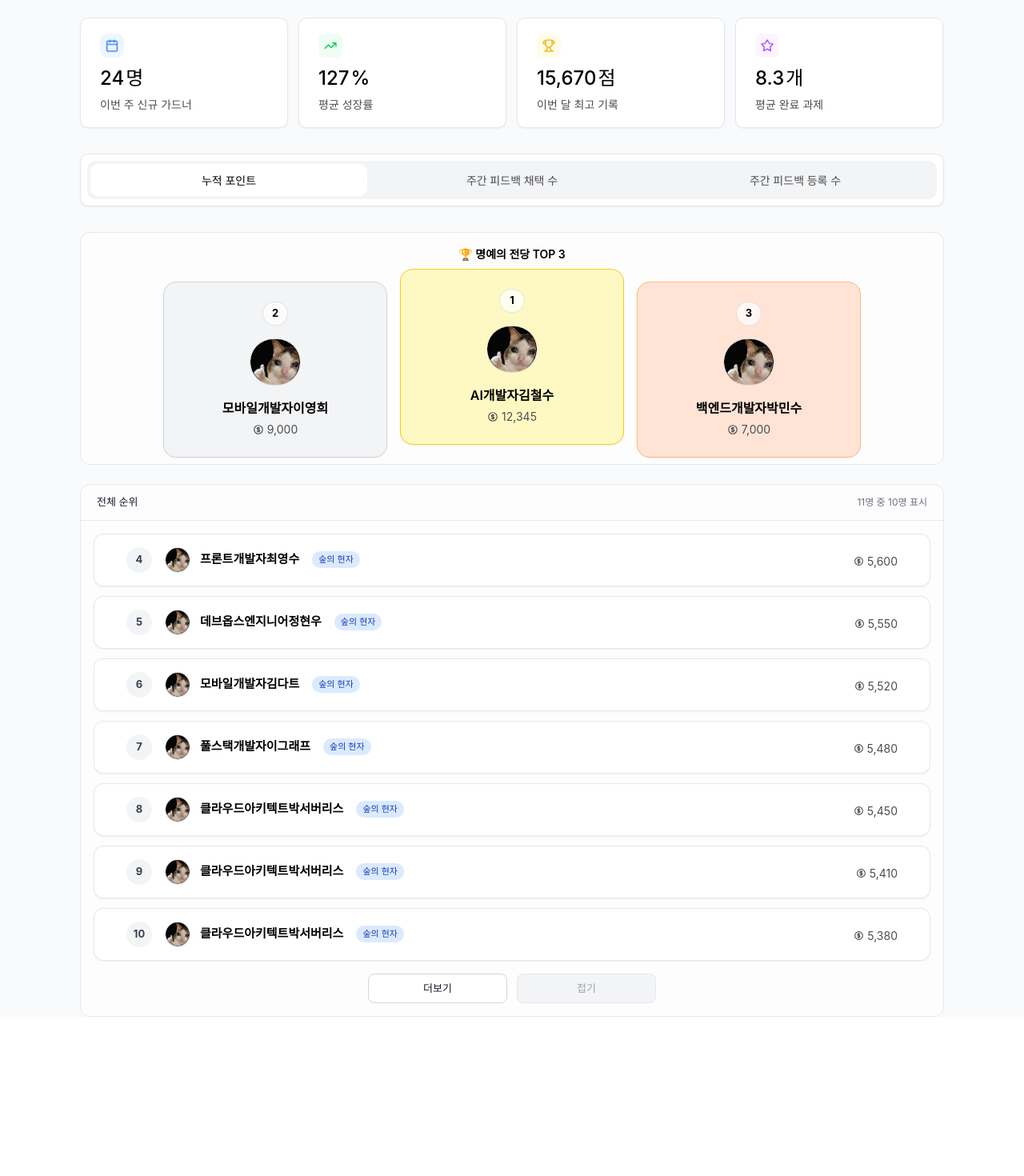
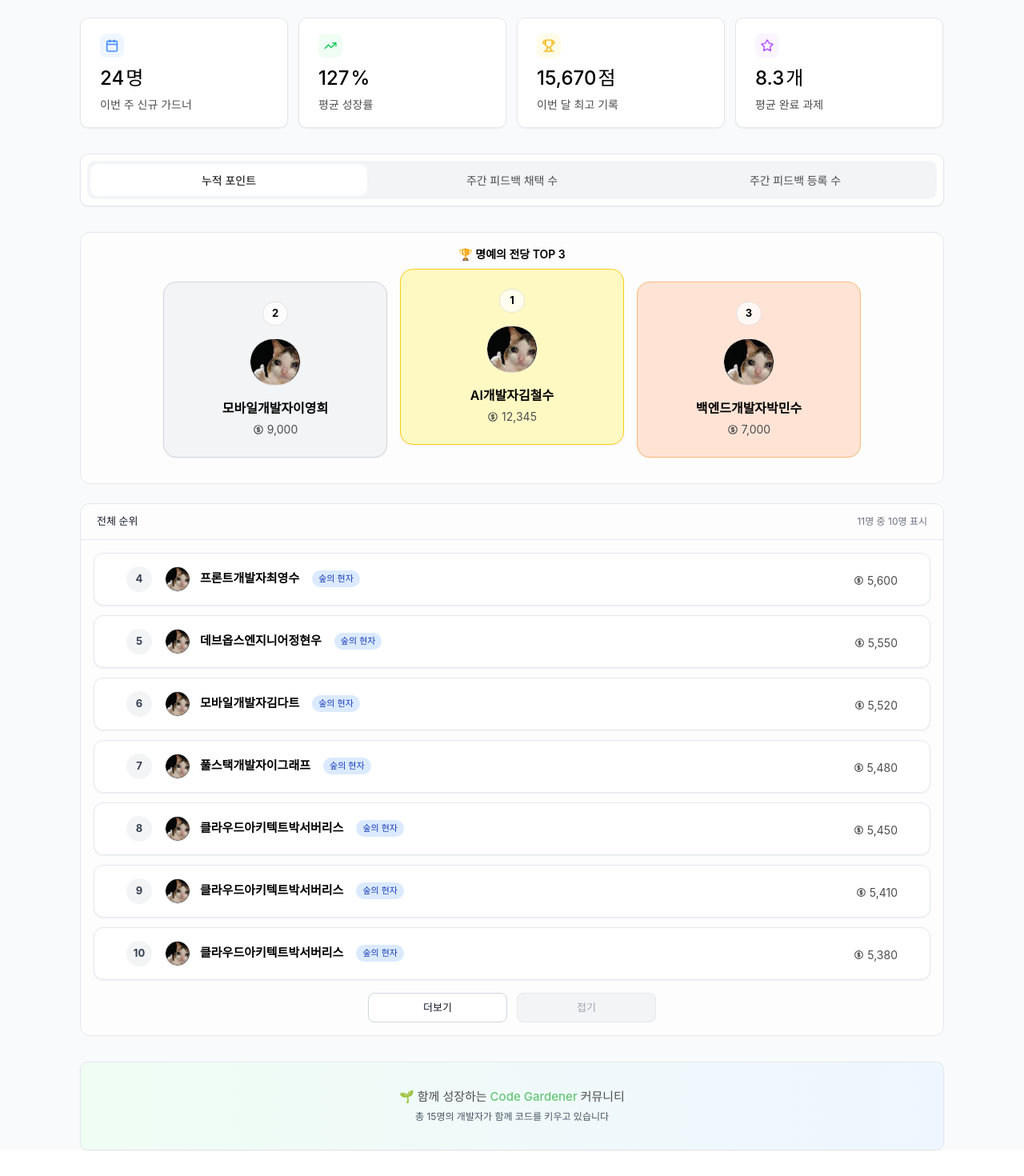
Before and after one commit to 2025-YU-SE/Gardener_web, a React (Vite) app: page /leader-board in a window 1280 px wide. Shown: the part 168-1638 px from the top of the page at 80% size. Before the commit the page ends 1439 px from the top, so only its background shows below. Built offline with nearby package versions, Linux system fonts and the light colour scheme; a web font is replaced by a local one.

Commit message:
feat: 리더보드 Footer 디자인 구현

```diff
--- a/src/components/leaderboard/RankingBoard.jsx
+++ b/src/components/leaderboard/RankingBoard.jsx
@@ -127,7 +127,7 @@ function RankingBoard() {
   return (
     <div className="mt-8">
       {/* 상단 TOP 3 영역 */}
-      <div className="rounded-xl border border-[#E5E7EB] bg-white/70 p-4">
+      <div className="rounded-xl border border-[#E5E7EB] bg-white/70 pt-4 pb-10">
         <div className="text-center mb-4">
           <h3 className="text-[14px] font-semibold">🏆 명예의 전당 TOP 3</h3>
         </div>
--- a/src/pages/LeaderBoard.jsx
+++ b/src/pages/LeaderBoard.jsx
@@ -48,6 +48,22 @@ function LeaderBoard() {
 
           {/* 랭킹보드 */}
           <RankingBoard />
+
+          {/* Footer */}
+          <div className="w-full flex justify-center my-8">
+            <div className="w-full max-w-[1248px] px-8 py-8 rounded-[10px] bg-gradient-to-r from-[#F0FDF4] to-[#EFF6FF] border border-[#E5E7EB] text-center shadow-sm">
+              <div className="flex justify-center items-center gap-2 mb-1">
+                <span className="text-[15px] font-medium text-[#4D4D4D]">
+                  🌱 함께 성장하는
+                  <span className="text-[#65C676]"> Code Gardener </span>
+                  커뮤니티
+                </span>
+              </div>
+              <p className="text-[12px] text-[#4A5565]">
+                총 15명의 개발자가 함께 코드를 키우고 있습니다
+              </p>
+            </div>
+          </div>
         </div>
       </div>
     </div>
```
